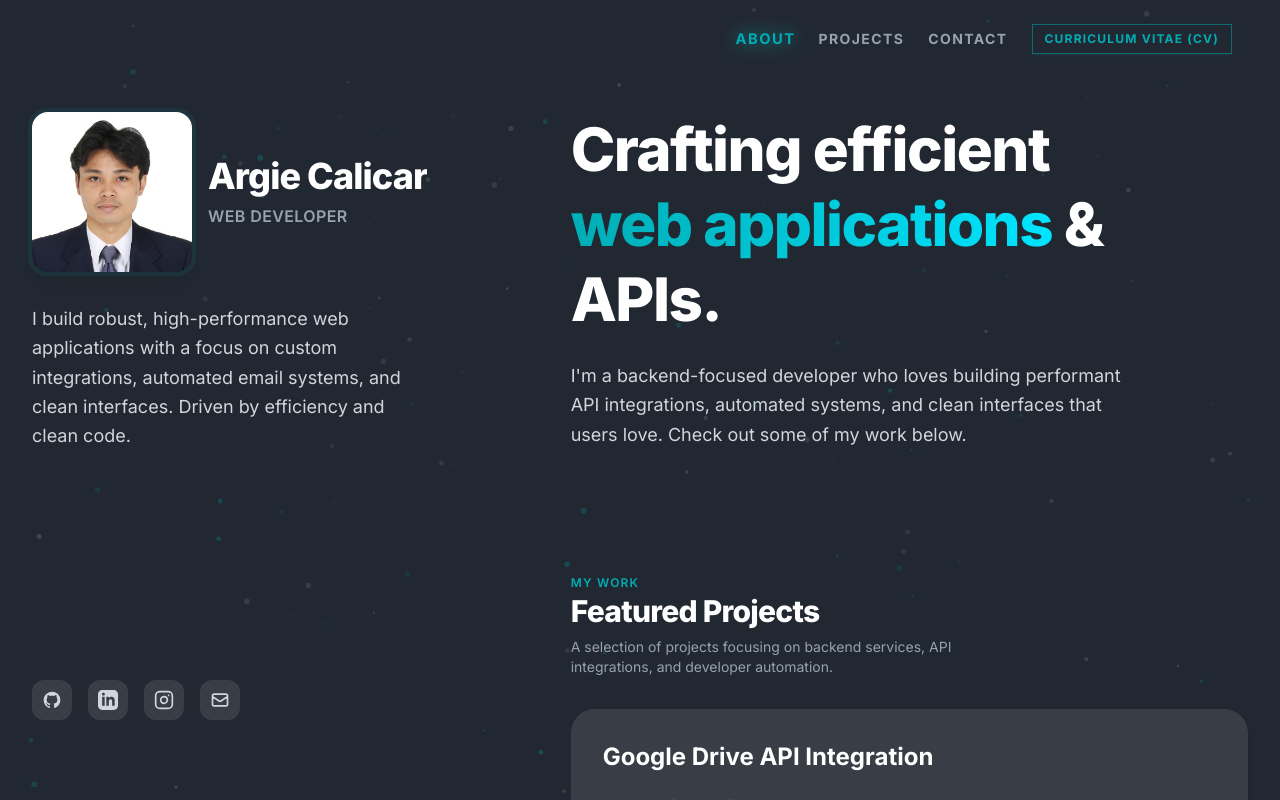
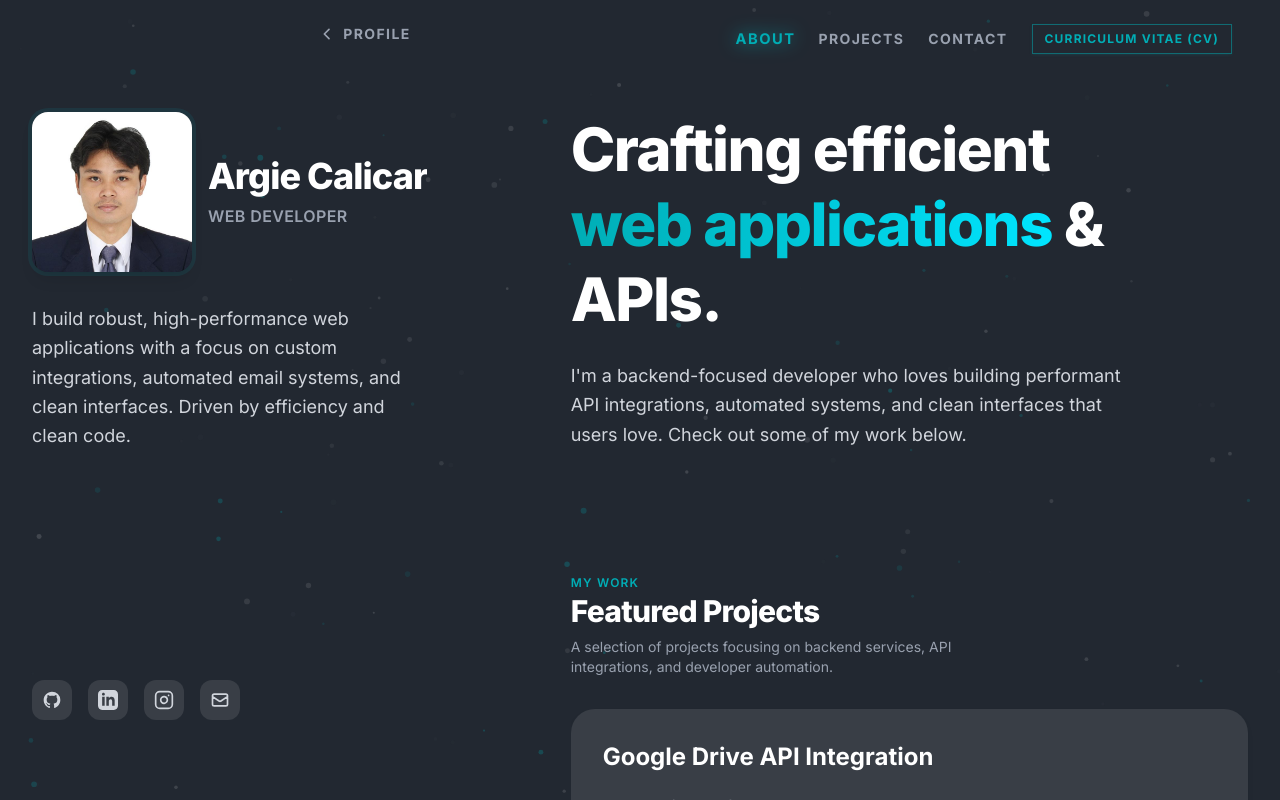
Before and after one commit to kirigayanaufumi-max/myportfolio, a React (Vite) app: page / in a window 1280 px wide. Built offline with nearby package versions, Linux system fonts and the light colour scheme.

Commit message:
colapseable profile

```diff
--- a/src/App.tsx
+++ b/src/App.tsx
@@ -10,6 +10,7 @@ import Navbar from "./components/Navbar";
 const App: React.FC = () => {
   const mainRef = useRef<HTMLElement>(null);
   const [activeSection, setActiveSection] = useState("hero");
+  const [collapsed, setCollapsed] = useState(false);
 
   const handleAsideWheel = (e: React.WheelEvent) => {
     if (mainRef.current) {
@@ -89,15 +90,52 @@ const App: React.FC = () => {
       {/* Dynamic Background Particles */}
       <ParticleBackground />
 
-      {/* Main Column Layout Container (Capped at max-w-[1440px], outer margins adjusted to 32px (md:pl-8/md:pr-8) to free up horizontal space) */}
-      <div className="flex-grow flex flex-col md:flex-row overflow-x-hidden md:overflow-hidden w-full bg-transparent md:h-screen relative z-10 gap-8 md:gap-36 portfolio-container">
-        {/* Left Column: Fixed width (w-1/3, minimum 420px on desktop) and full height (h-screen) on desktop */}
-        <aside
-          className="w-full md:w-1/3 md:min-w-[420px] bg-transparent flex-shrink-0 md:h-screen md:overflow-y-auto px-6 sm:px-10 md:pl-8 md:pr-0 pt-12 md:pt-28 pb-10 md:pb-20"
-          onWheel={handleAsideWheel}
-        >
-          <AboutProfile />
-        </aside>
+      {/* Main Column Layout Container */}
+      <div className={`flex-grow flex flex-col md:flex-row overflow-x-hidden md:overflow-hidden w-full bg-transparent md:h-screen relative z-10 transition-all duration-300 ${
+        collapsed ? "gap-0" : "gap-8 md:gap-36"
+      } portfolio-container`}>
+
+        {/* Left Column Wrapper: controls collapse layout width */}
+        <div className={`relative flex-shrink-0 transition-all duration-300 ${
+          collapsed
+            ? "w-0 h-0 md:w-0 md:min-w-0 p-0"
+            : "w-full md:w-1/3 md:min-w-[420px]"
+        }`}>
+          <aside
+            className={`w-full h-full md:h-screen md:overflow-y-auto pt-12 md:pt-28 pb-10 md:pb-20 px-6 sm:px-10 md:pl-8 md:pr-0 transition-all duration-300 ${
+              collapsed
+                ? "w-0 h-0 overflow-hidden opacity-0 pointer-events-none"
+                : "opacity-100"
+            }`}
+            onWheel={handleAsideWheel}
+          >
+            <AboutProfile />
+          </aside>
+
+          {/* Toggle Sidebar Button: absolute inside column when expanded, fixed top-left when collapsed */}
+          <button
+            onClick={() => setCollapsed(!collapsed)}
+            className={`z-50 flex items-center gap-2 text-xs sm:text-sm font-bold tracking-widest uppercase text-gray-400 hover:text-[#00ADB5] transition-all duration-300 hover:scale-105 cursor-pointer outline-none select-none ${
+              collapsed
+                ? "fixed top-6 left-6"
+                : "absolute top-6 left-6 md:left-auto md:right-4"
+            }`}
+            title={collapsed ? "Expand Profile" : "Collapse Profile"}
+          >
+            <svg
+              className={`w-4 h-4 transition-transform duration-300 ${
+                collapsed ? "rotate-180" : ""
+              }`}
+              fill="none"
+              stroke="currentColor"
+              strokeWidth="2.5"
+              viewBox="0 0 24 24"
+            >
+              <path strokeLinecap="round" strokeLinejoin="round" d="M15 19l-7-7 7-7" />
+            </svg>
+            <span>Profile</span>
+          </button>
+        </div>
 
         {/* Right Column: Flexible width (flex-1) and scrollable (overflow-y-scroll) on desktop */}
         <main
```
